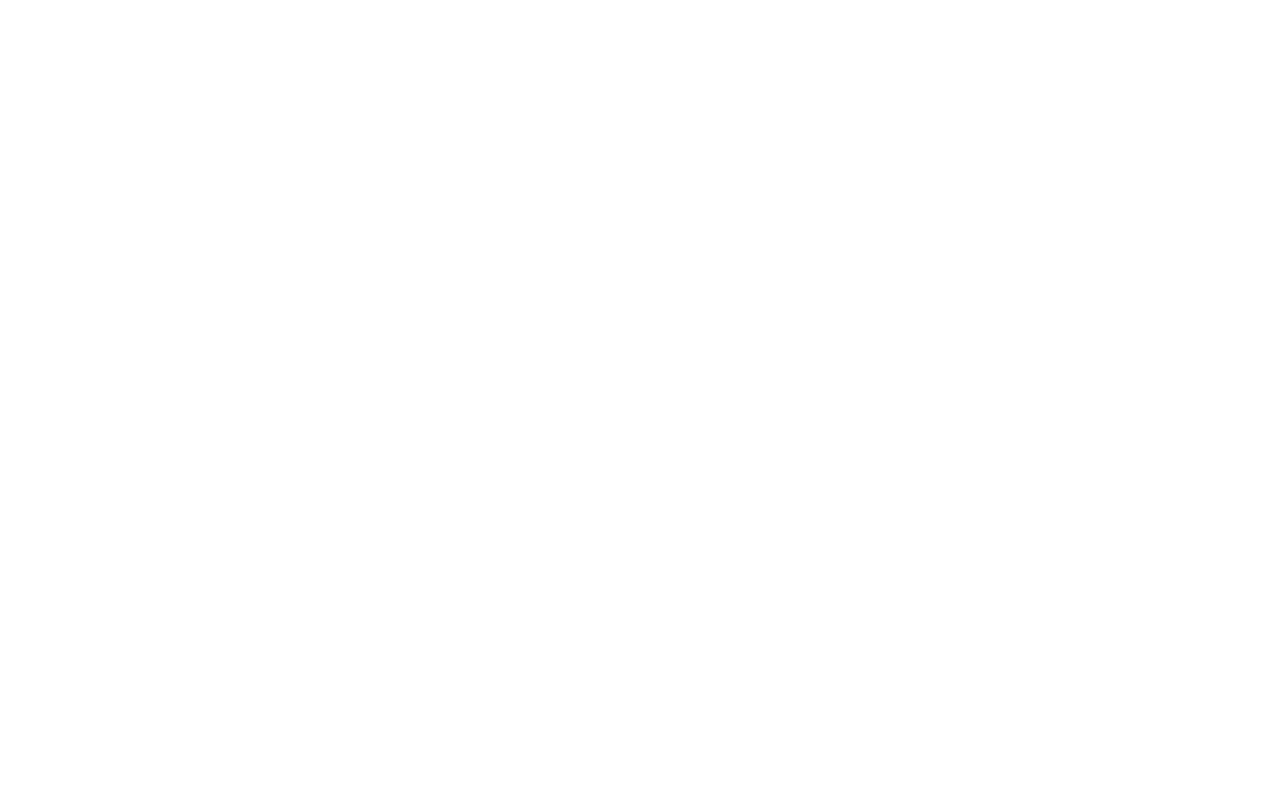
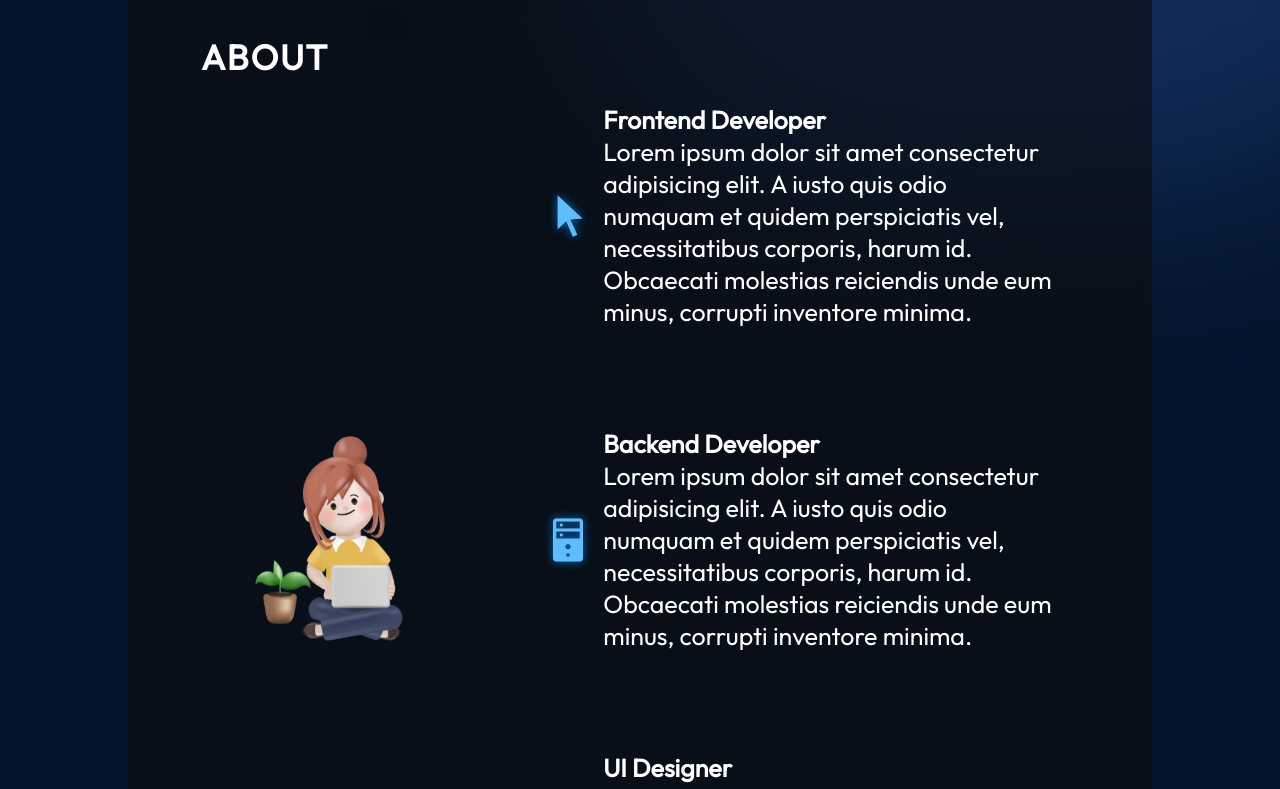
Before and after one commit to AdriALV2005/Portafolio, a React (Vite) app: page / in a window 1280 px wide. Shown: the part 840-1629 px from the top of the page. Before the commit the page ends 800 px from the top, so only its background shows below. Built offline with nearby package versions, Linux system fonts and the light colour scheme.

Commit message:
finished about

```diff
--- a/src/App.jsx
+++ b/src/App.jsx
@@ -1,12 +1,13 @@
 import styles from "./App.module.css";
 import { Navbar } from "./components/Navbar/Navbar";
 import { Hero } from "./components/Hero/Hero";
-
+import {About} from "./components/About/About";
 function App() {
   return (
     <div className={styles.App}>
       <Navbar />
       <Hero />
+      <About />
     </div>
   );
 }
--- /dev/null
+++ b/src/components/About/About.jsx
@@ -0,0 +1,41 @@
+import React from "react";
+import { getImageUrl } from "../../utils";
+import styles from "./About.module.css";
+
+export const About = () => {
+  return (
+    <section className={styles.container} id="about">
+      <h2 className={styles.title}>About</h2>
+      <div className={styles.content}>
+        <img
+          src={getImageUrl("about/aboutImage.png")}
+          alt="Me sitting with a laptop"
+          className={styles.aboutImage}
+        />
+        <ul className={styles.aboutItems}>
+          <li className={styles.aboutItem}>
+            <img src={getImageUrl("about/cursorIcon.png")} alt="Cursor Icon" />
+            <div className={styles.aboutItemText}>
+                <h3>Frontend Developer</h3>
+                <p>Lorem ipsum dolor sit amet consectetur adipisicing elit. A iusto quis odio numquam et quidem perspiciatis vel, necessitatibus corporis, harum id. Obcaecati molestias reiciendis unde eum minus, corrupti inventore minima.</p>
+            </div>
+          </li>
+          <li className={styles.aboutItem}>
+            <img src={getImageUrl("about/serverIcon.png")} alt="Server Icon" />
+            <div className={styles.aboutItemText}>
+                <h3>Backend Developer</h3>
+                <p>Lorem ipsum dolor sit amet consectetur adipisicing elit. A iusto quis odio numquam et quidem perspiciatis vel, necessitatibus corporis, harum id. Obcaecati molestias reiciendis unde eum minus, corrupti inventore minima.</p>
+            </div>
+          </li>
+          <li className={styles.aboutItem}>
+            <img src={getImageUrl("about/serverIcon.png")} alt="Server Icon" />
+            <div className={styles.aboutItemText}>
+                <h3>UI Designer</h3>
+                <p>Lorem ipsum dolor sit amet consectetur adipisicing elit. A iusto quis odio numquam et quidem perspiciatis vel, necessitatibus corporis, harum id. Obcaecati molestias reiciendis unde eum minus, corrupti inventore minima.</p>
+            </div>
+          </li>
+        </ul>
+      </div>
+    </section>
+  );
+};
--- /dev/null
+++ b/src/components/About/About.module.css
@@ -0,0 +1,92 @@
+@import "../../vars.css";
+
+.container {
+  position: relative;
+  background-color: rgba(12, 12, 12, 0.6);
+  border-radius: 15px;
+  padding: 73px;
+  margin-top: 129px;
+  z-index: 1;
+  margin-left: 10%;
+  margin-right: 10%;
+}
+
+.title {
+  color: var(--color-text);
+  font-size: 35px;
+  font-weight: 700;
+  letter-spacing: 1.75px;
+  text-transform: uppercase;
+}
+
+.content {
+  display: flex;
+  flex-direction: row;
+  align-items: center;
+}
+
+.aboutImage {
+  width: 35%;
+}
+
+.aboutItems {
+  color: var(--color-text);
+  display: flex;
+  flex-direction: column;
+  gap: 50px;
+}
+
+.aboutItem {
+  display: flex;
+  flex-direction: row;
+  align-items: center;
+  border-radius: 20px;
+  list-style: none;
+  padding: 25px;
+  background-image: linear-gradient(
+    90deg,
+    rgba(165, 215, 232, 0.42) 0%,
+    rgba(255, 255, 255, 0) 100%
+  );
+  background-size: 0 100%;
+  background-repeat: no-repeat;
+  transition: 0.4s;
+}
+
+.aboutItem:hover {
+  background-size: 100% 100%;
+}
+
+.aboutItem h3 {
+  font-size: 25px;
+  font-weight: 600;
+}
+
+.aboutItem p {
+  font-size: 25px;
+}
+
+@media screen and (max-width: 830px) {
+  .container {
+    background-color: transparent;
+    padding-left: 0;
+    padding-right: 0;
+  }
+
+  .content {
+    flex-direction: column;
+  }
+
+  .aboutImage {
+    display: none;
+  }
+
+  .aboutItems {
+    margin-top: 29px;
+  }
+
+  .aboutItem {
+    padding-left: 0;
+    padding-right: 0;
+  }
+}
--- a/src/components/Hero/Hero.jsx
+++ b/src/components/Hero/Hero.jsx
@@ -4,7 +4,7 @@
 
 export const Hero = () => {
   return (
-    <section className={styles.container}>
+    <section className={styles.container} >
       <div className={styles.content}>
         <h1 className={styles.title}>Hi, I'm Lupe</h1>
         <p className={styles.description}>
```
